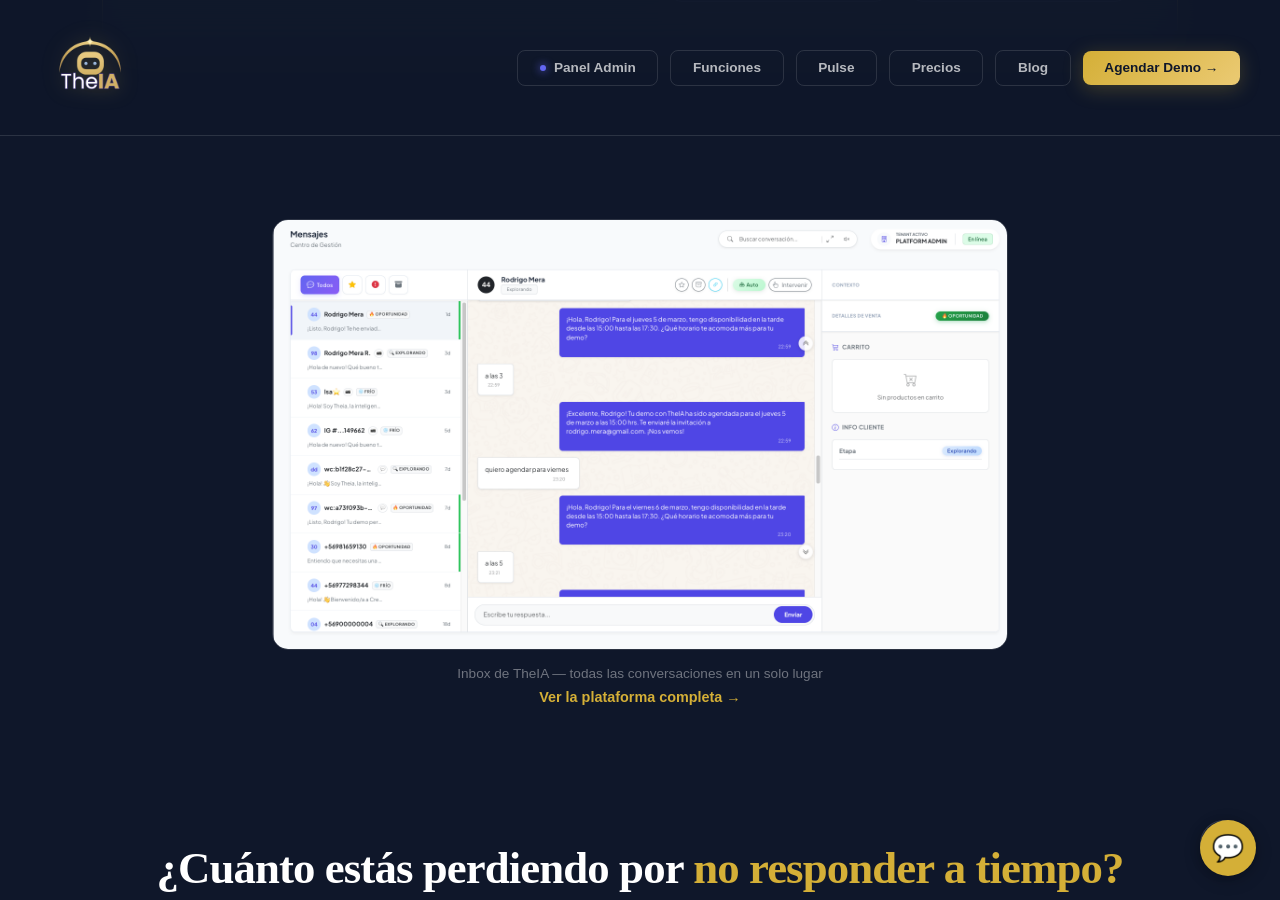
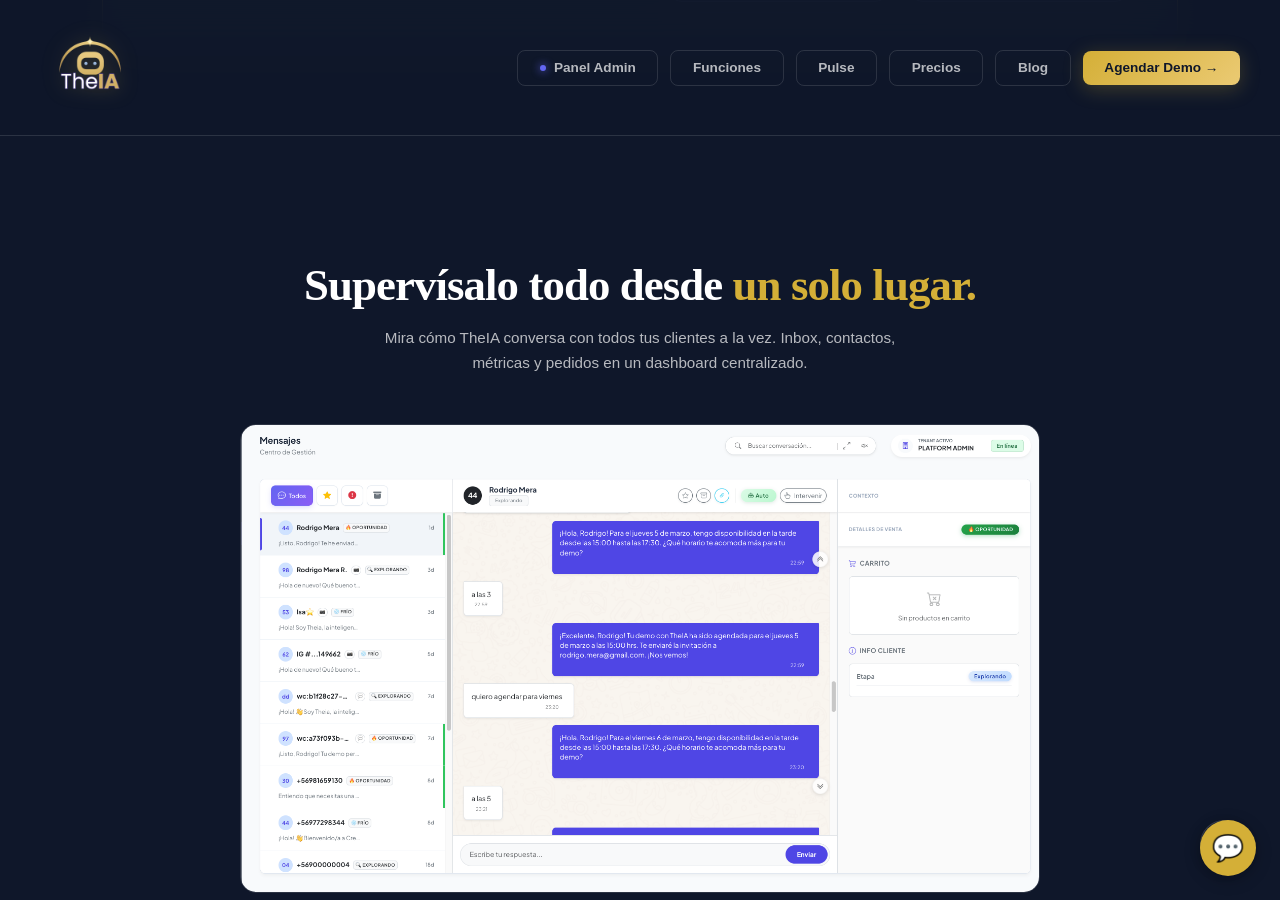
Before and after one commit to rodmera/theia-landing, a Jekyll site: the page index.html, which Jekyll copies as it is, in a window 1280 px wide and 900 px high, scrolled down 4573 px. Built offline with Jekyll 4.4.1, drawn with Linux system fonts in a browser that asks for light colours.

Commit message:
fix: agregar título y subtítulo a sección del screenshot del inbox
Co-Authored-By: Claude Opus 4.6 (1M context) <noreply@anthropic.com>

```diff
--- a/index.html
+++ b/index.html
@@ -2933,13 +2933,16 @@
     </div>
   </section>
 
-  <section style="padding: 4rem 0 2rem;">
-    <div class="container" style="max-width:800px; text-align:center;">
-      <div class="reveal" style="border-radius:16px; overflow:hidden; border:1px solid var(--glass-border); transition: border-color 0.3s;">
+  <section style="padding: 6.5rem 0;">
+    <div class="container" style="text-align:center;">
+      <h2 class="section-title reveal">Supervísalo todo desde <span class="gold">un solo lugar.</span></h2>
+      <p class="section-sub reveal">Mira cómo TheIA conversa con todos tus clientes a la vez. Inbox, contactos, métricas y pedidos en un dashboard centralizado.</p>
+      <div class="reveal" style="max-width:800px; margin:2.5rem auto 0; border-radius:16px; overflow:hidden; border:1px solid var(--glass-border); transition: border-color 0.3s;">
         <img src="screenshots/inbox.png" alt="TheIA Inbox: conversaciones en tiempo real con clasificación inteligente de leads" loading="lazy" style="width:100%; display:block;">
       </div>
-      <p class="reveal" style="margin-top:1rem; font-size:0.85rem; color:var(--text-muted);">Inbox de TheIA — todas las conversaciones en un solo lugar</p>
-      <a href="/plataforma" class="reveal" style="color:var(--gold); text-decoration:none; font-weight:600; font-size:0.9rem; transition:opacity 0.2s; display:inline-block; margin-top:0.5rem;" onmouseover="this.style.opacity='0.7'" onmouseout="this.style.opacity='1'">Ver la plataforma completa →</a>
+      <div class="reveal" style="margin-top:1.5rem;">
+        <a href="/plataforma" style="color:var(--gold); text-decoration:none; font-weight:600; font-size:0.9rem; transition:opacity 0.2s;" onmouseover="this.style.opacity='0.7'" onmouseout="this.style.opacity='1'">Ver la plataforma completa →</a>
+      </div>
     </div>
   </section>
 
```
